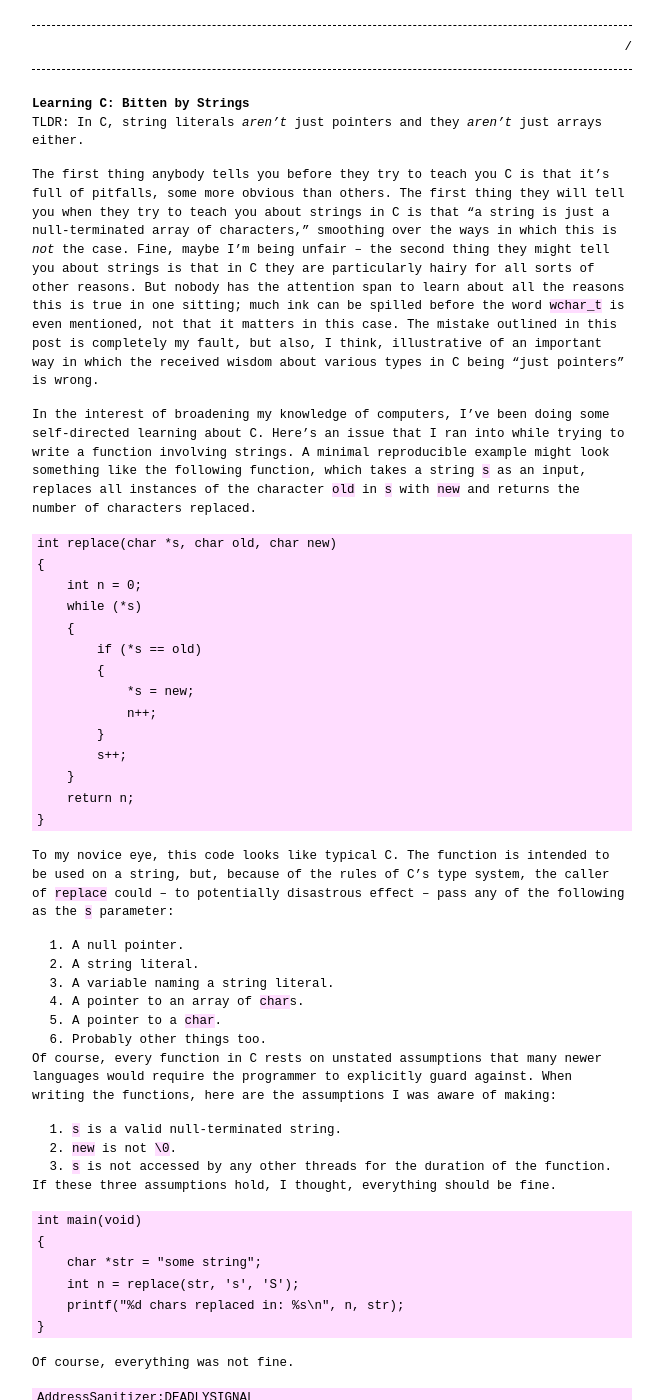
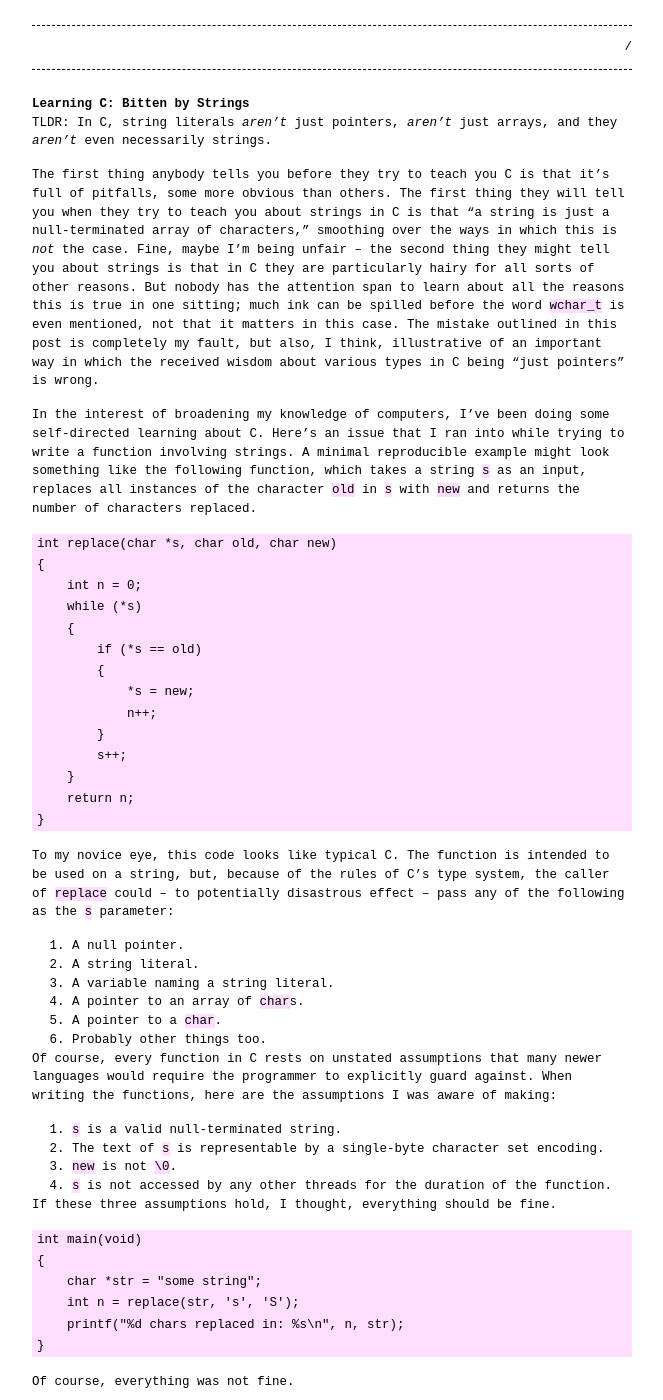
Before and after one commit to cdillond/cdillond.github.io, a Jekyll site: the page built from _posts/2025-02-03-strings.markdown, in a window 1280 px wide and 1400 px high. Shown: the whole window, without its empty margins (308-971 px from the left). Built offline with Jekyll 4.4.1, drawn with Linux system fonts in a browser that asks for light colours.

Commit message:
Update 2025-02-03-strings.markdown

````diff
--- a/_posts/2025-02-03-strings.markdown
+++ b/_posts/2025-02-03-strings.markdown
@@ -5,11 +5,12 @@ date: 2025-02-03 12:00:00 +0000
 categories:
 ---
 # Learning C: Bitten by Strings
-TLDR: In C, string literals *aren't* just pointers and they *aren't* just arrays either.
+TLDR: In C, string literals *aren't* just pointers, *aren't* just arrays, and they *aren't* even necessarily strings.
 
 The first thing anybody tells you before they try to teach you C is that it's full of pitfalls, some more obvious than others. The first thing they will tell you when they try to teach you about strings in C is that "a string is just a null-terminated array of characters," smoothing over the ways in which this is *not* the case. Fine, maybe I'm being unfair -- the second thing they might tell you about strings is that in C they are particularly hairy for all sorts of other reasons. But nobody has the attention span to learn about all the reasons this is true in one sitting; much ink can be spilled before the word `wchar_t` is even mentioned, not that it matters in this case. The mistake outlined in this post is completely my fault, but also, I think, illustrative of an important way in which the received wisdom about various types in C being "just pointers" is wrong.
 
 In the interest of broadening my knowledge of computers, I've been doing some self-directed learning about C. Here's an issue that I ran into while trying to write a function involving strings. A minimal reproducible example might look something like the following function, which takes a string `s` as an input, replaces all instances of the character `old` in `s` with `new` and returns the number of characters replaced.
+
 ```C
 int replace(char *s, char old, char new)
 {
@@ -26,7 +27,9 @@ int replace(char *s, char old, char new)
     return n;
 }
 ```
+
 To my novice eye, this code looks like typical C. The function is intended to be used on a string, but, because of the rules of C's type system, the caller of `replace` could -- to potentially disastrous effect -- pass any of the following as the `s` parameter:
+
 1. A null pointer.
 2. A string literal.
 3. A variable naming a string literal.
@@ -35,11 +38,14 @@ To my novice eye, this code looks like typical C. The function is intended to be
 6. Probably other things too.
 
 Of course, every function in C rests on unstated assumptions that many newer languages would require the programmer to explicitly guard against. When writing the functions, here are the assumptions I was aware of making:
+
 1. `s` is a valid null-terminated string.
-2. `new` is not `\0`.
-3. `s` is not accessed by any other threads for the duration of the function.
+2. The text of `s` is representable by a single-byte character set encoding.
+3. `new` is not `\0`.
+4. `s` is not accessed by any other threads for the duration of the function.
 
 If these three assumptions hold, I thought, everything should be fine.
+
 ```C
 int main(void)
 {
@@ -57,6 +63,7 @@ AddressSanitizer:DEADLYSIGNAL
 ==19249==ERROR: AddressSanitizer: SEGV on unknown address 0x0000004020e0 (pc 0x0000004017dd bp 0x7fff1ee1e2a0 sp 0x7fff1ee1e1f0 T0)
 ==19249==The signal is caused by a WRITE memory access.
 ```
+
 Anybody better at C than me will probably have noticed instantly that the function `replace` should not be used on string literals (or variables naming string literals) *at all*. Indeed, the only valid inputs for the `s` parameter are null-terminated `char` arrays *that are not string literals*. This is true despite the fact that such an array decays to a pointer that is indistinguishable by the callee from a pointer to a string literal.
 
 To quote K&R, "Whether identical string literals are distinct is implementation-defined, and the behavior of a program that attempts to alter a string literal is undefined." In all fairness to myself, the sentence **immediately** preceding that one is: "A string has type `array of characters` and storage class `static` ... and is initialized with the given characters." 🤪
@@ -83,6 +90,7 @@ To muddy the waters further, a `char` array can be initialized to the value of a
     char *str_1 = "some string";
 
 ```
+
 In the foregoing example, `str_0` is the name for an array initialized to the value of a string literal (i.e. "some string"). The value of `str_0` is defined only when it comes into scope. That is, the string literal "some string" is likely stored as a distinct object and its representation in memory is copied to `str_0` each time `str_0` is initialized. `str_1` is the name for a pointer to the first character of the instantiation of the string literal "some string". Both `str_0` and `str_1` are technically strings. Modifying the data named by `str_0` is fine. Modifying the data pointed to by the pointer named by `str_1` is undefined behavior. All of this information is invisible from the perspective of any function that operates on either `str_0` or `str_1`. That's a little frightening to me.
 
 One last thing... it occurs to me now, only after writing all this, that I might avoid this very problem in the future if I make sure to declare all strings that I definitely do not want to modify as `const char *` and declare all other strings as `char` arrays. That way, if I pass the `-Werror=discarded-qualifiers` flag to GCC, I'll at least get a compilation error. Sigh. I'll chalk this up as a lesson (hopefully) learned the hard way.
````
